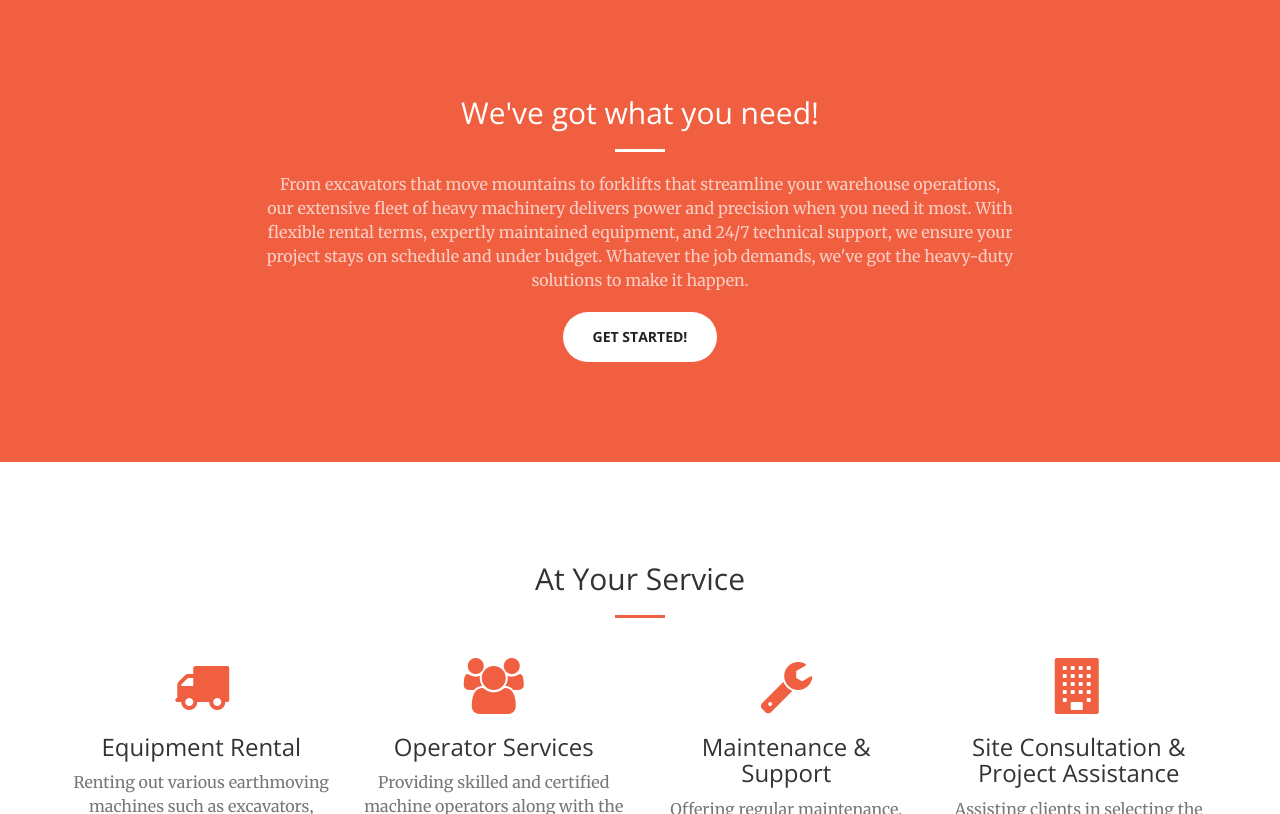
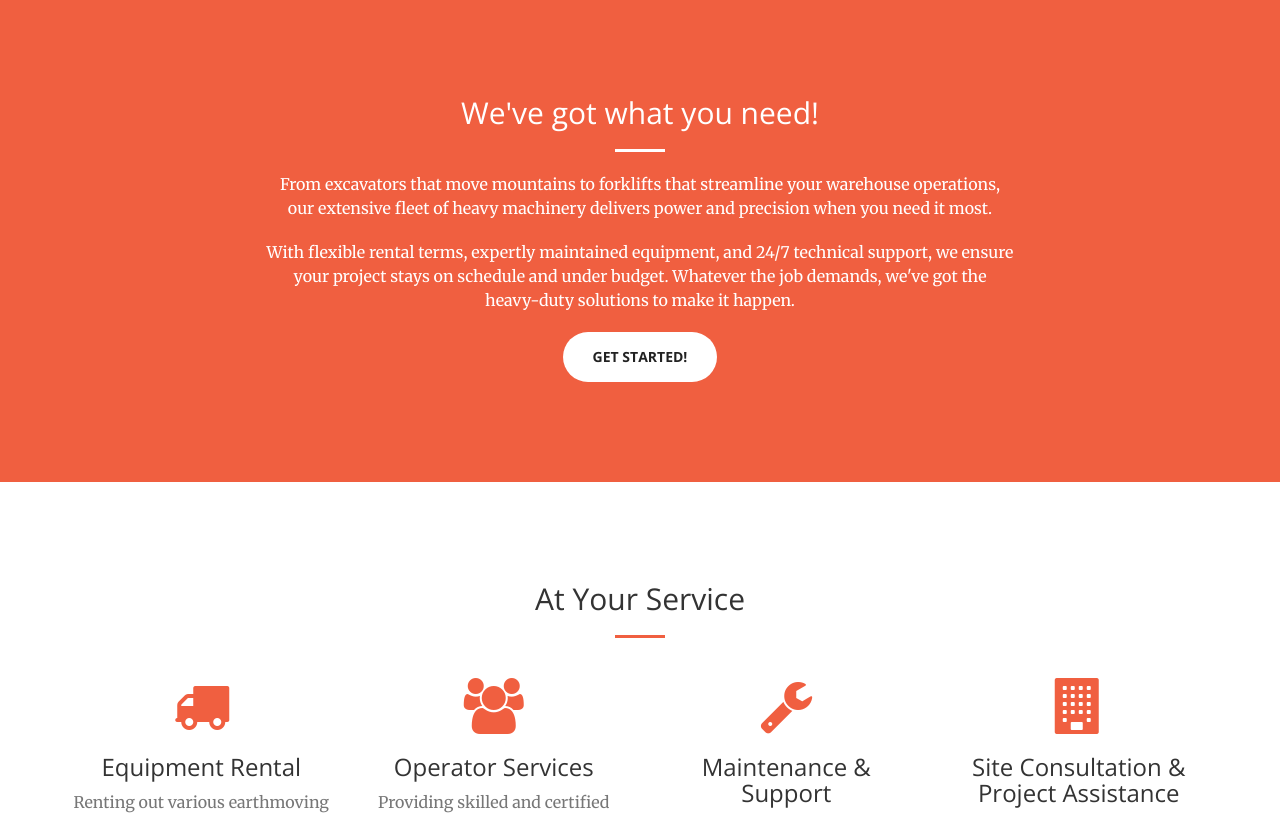
Before and after one commit to kishorwandhekar/website, a Jekyll site: the page built from index.html, in a window 1280 px wide and 900 px high, scrolled down 818 px, cut to the strip 86-900 px from the top of the window. Built offline with Jekyll 4.4.1, drawn with Linux system fonts in a browser that asks for light colours.

Commit message:
Write two paragraphs instead of one

```diff
--- a/_includes/call-to-action.html
+++ b/_includes/call-to-action.html
@@ -4,7 +4,8 @@
             <div class="col-lg-8 col-lg-offset-2 text-center">
                 <h2 class="section-heading">We've got what you need!</h2>
                 <hr class="light">
-                <p class="text-faded">From excavators that move mountains to forklifts that streamline your warehouse operations, our extensive fleet of heavy machinery delivers power and precision when you need it most. With flexible rental terms, expertly maintained equipment, and 24/7 technical support, we ensure your project stays on schedule and under budget. Whatever the job demands, we've got the heavy-duty solutions to make it happen.</p>
+                <p>From excavators that move mountains to forklifts that streamline your warehouse operations, our extensive fleet of heavy machinery delivers power and precision when you need it most.</p>
+                <p>With flexible rental terms, expertly maintained equipment, and 24/7 technical support, we ensure your project stays on schedule and under budget. Whatever the job demands, we've got the heavy-duty solutions to make it happen.</p>
                 <a href="#" class="btn btn-default btn-xl">Get Started!</a>
             </div>
         </div>
```
